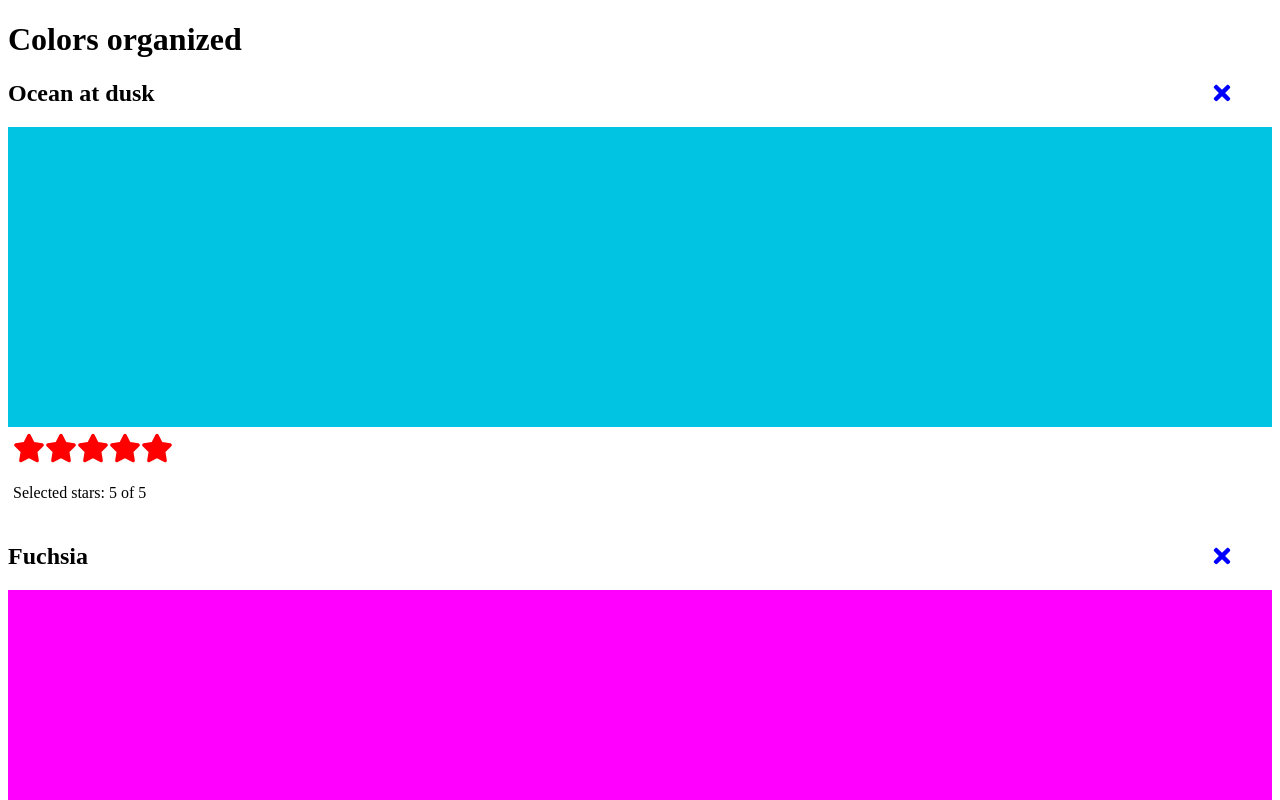
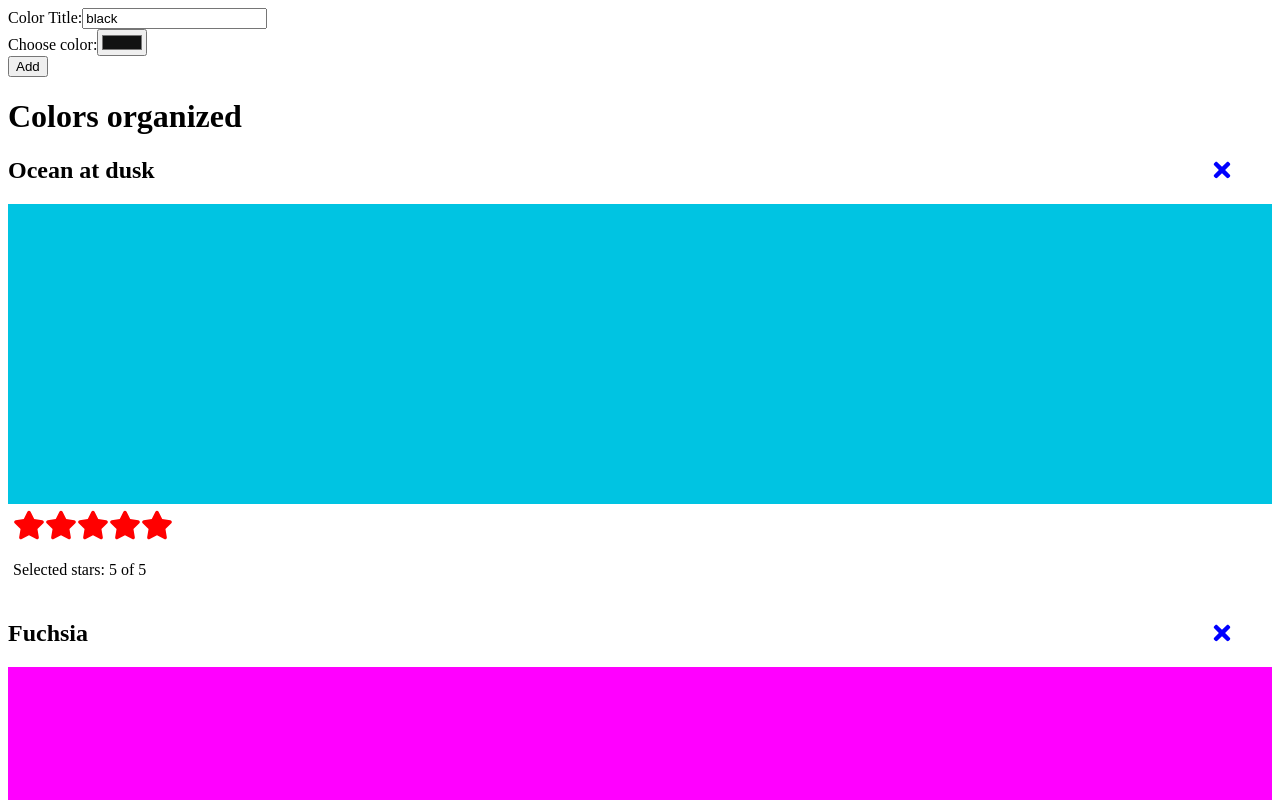
Before and after one commit to ndejoma/REACT-MODERN-PATTERNS, a React (Create React App) app: page / in a window 1280 px wide. Shown: the top 800 px of the page. Built offline with nearby package versions, Linux system fonts and the light colour scheme.

Commit message:
Learned about the useContext Hook in React

```diff
--- a/src/components/Color.js
+++ b/src/components/Color.js
@@ -1,8 +1,9 @@
 /** @format */
 
-import React from 'react';
+import React, { useContext } from 'react';
 import StarRating from './StarRating';
 import { FaTimes } from 'react-icons/fa';
+import { ColorsContext } from './ColorsProvider';
 
 //create an object for the Fatime styles
 const closeStyles = {
@@ -20,14 +21,17 @@ const btnStyles = {
 	border: 'none',
 	backgroundColor: 'transparent'
 };
-const Color = ({
-	title,
-	color,
-	rating,
-}) => {
+const Color = ({ title, color, rating, id }) => {
+	//get the remove colors function from the ColorsContext
+	const { removeColor, rateColor } = useContext(ColorsContext);
+	//create a function to handle click
+	const getRating = rating => {
+		rateColor(id, rating);
+	};
 	return (
 		<section className='color' style={{ position: 'relative' }}>
 			<button
+				onClick={() => removeColor(id)}
 				className='btn'
 				style={{ ...btnStyles }}>
 				<FaTimes style={{ ...closeStyles }} />
@@ -37,7 +41,7 @@ const Color = ({
 			<div
 				className='color-div'
 				style={{ height: '300px', backgroundColor: color }}></div>
-			<StarRating selectedStars={rating} />
+			<StarRating selectedStars={rating} getRating={getRating} />
 		</section>
 	);
 };
--- a/src/components/ColorLists.js
+++ b/src/components/ColorLists.js
@@ -2,12 +2,12 @@
 
 import React, { useContext } from 'react';
 import Color from './Color';
-import { ColorsContext } from './ColorOrganizer';
+import { ColorsContext } from './ColorsProvider';
 
 const ColorLists = () => {
 	//get the colors from the context provider object
-	const colors = useContext(ColorsContext);
-	console.log(ColorsContext);
+	const {colors} = useContext(ColorsContext);
+	console.log( ColorsContext );
 
 	//if there are no colors to show, the length is 0
 	if (!colors.length)
--- a/src/components/ColorOrganizer.js
+++ b/src/components/ColorOrganizer.js
@@ -2,18 +2,20 @@
 
 import React, { createContext } from 'react';
 import ColorsList from './ColorLists';
-import colors from '../data/colordata.json';
+import Form from './Form';
+import ColorsProvider from './ColorsProvider';
 
 export const ColorsContext = createContext();
 
 const ColorOrganizer = () => {
 	return (
-		<ColorsContext.Provider value={colors}>
+		<ColorsProvider>
 			<main>
+				<Form />
 				<h1>Colors organized</h1>
 				<ColorsList />
 			</main>
-		</ColorsContext.Provider>
+		</ColorsProvider>
 	);
 };
 
--- /dev/null
+++ b/src/components/ColorsProvider.js
@@ -0,0 +1,57 @@
+/** @format */
+
+import React, { createContext, useState } from 'react';
+import colorsData from '../data/colordata.json';
+
+//create the Colors Context
+export const ColorsContext = createContext();
+
+//get the timestamp
+const getTimestamp = () => {
+	return `${new Date().getTime()}`;
+};
+
+//create Colors context
+const ColorsProvider = ({ children }) => {
+	//initialize the state of the application
+	const [colors, setColors] = useState(colorsData);
+
+	//create a function to remove the color
+	const removeColor = id => {
+		const newColors = colors.filter(color => color.id !== id);
+		//updae the colors
+		setColors(newColors);
+	};
+
+	//create a function to add new color
+	const addNewColor = (title, color) => {
+		const newColors = [
+			...colors,
+			{
+				id: getTimestamp(),
+				rating: 0,
+				title,
+				color
+			}
+		];
+		//set the color to be the new colors
+		setColors(newColors);
+	};
+
+	//rate color
+	const rateColor = (id, rating) => {
+		const newColors = colors.map(color =>
+			color.id === id ? { ...color, rating } : color
+		);
+		setColors(newColors);
+	};
+	return (
+		// will render any child componet and the child Component will have access to colors
+		<ColorsContext.Provider
+			value={{ colors, removeColor, addNewColor, rateColor }}>
+			{children}
+		</ColorsContext.Provider>
+	);
+};
+
+export default ColorsProvider;
--- a/src/components/Form.js
+++ b/src/components/Form.js
@@ -1,22 +1,21 @@
 /** @format */
 
-import React from 'react';
+import React, { useContext } from 'react';
 import useInput from '../hooks/useInput';
+import { ColorsContext } from './ColorsProvider';
 
-const Form = ({ addNewColor = f => f }) => {
+const Form = () => {
 	const [hexProps, resetHexColor] = useInput('#111212');
 	const [titleProps, resetTitle] = useInput('black');
-
-	console.log(hexProps, titleProps);
+	const { addNewColor } = useContext(ColorsContext);
 
 	const runOnSubmit = e => {
 		e.preventDefault();
 		//add the colors
 		const hexValue = hexProps.value;
 		const titleValue = titleProps.value;
-		//add the new color and the title
-		console.log(hexValue, titleValue);
-		addNewColor(hexValue, titleValue);
+
+		addNewColor(titleValue, hexValue);
 	};
 
 	return (
--- a/src/components/Star.js
+++ b/src/components/Star.js
@@ -3,13 +3,10 @@
 import React from 'react';
 import { FaStar } from 'react-icons/fa';
 
-
-const Star = ({
-	selected = false,
-	styles = {}
-}) => {
+const Star = ({ selected = false, styles = {}, idx, handleClick = f => f }) => {
 	return (
 		<FaStar
+			onClick={() => handleClick(idx + 1)}
 			color={selected ? 'red' : 'grey'}
 			style={{ ...styles }}
 		/>
--- a/src/components/StarRating.js
+++ b/src/components/StarRating.js
@@ -9,12 +9,18 @@ const createArray = length => Array.from({ length });
 const starStyles = { height: '2rem', width: '2rem' };
 
 //refactor  to be a pure component
-const StarRating = ({ totalStars = 5, selectedStars = 0 }) => {
+const StarRating = ({
+	totalStars = 5,
+	selectedStars = 0,
+	getRating = f => f
+}) => {
 	return (
 		<div className='stars' style={{ padding: '5px' }}>
-			{createArray(totalStars).map((el, idx) => {
+			{createArray(totalStars).map((_, idx) => {
 				return (
 					<Star
+						handleClick={getRating}
+						idx={idx}
 						key={idx}
 						selected={selectedStars > idx}
 						styles={{ ...starStyles }}
```
